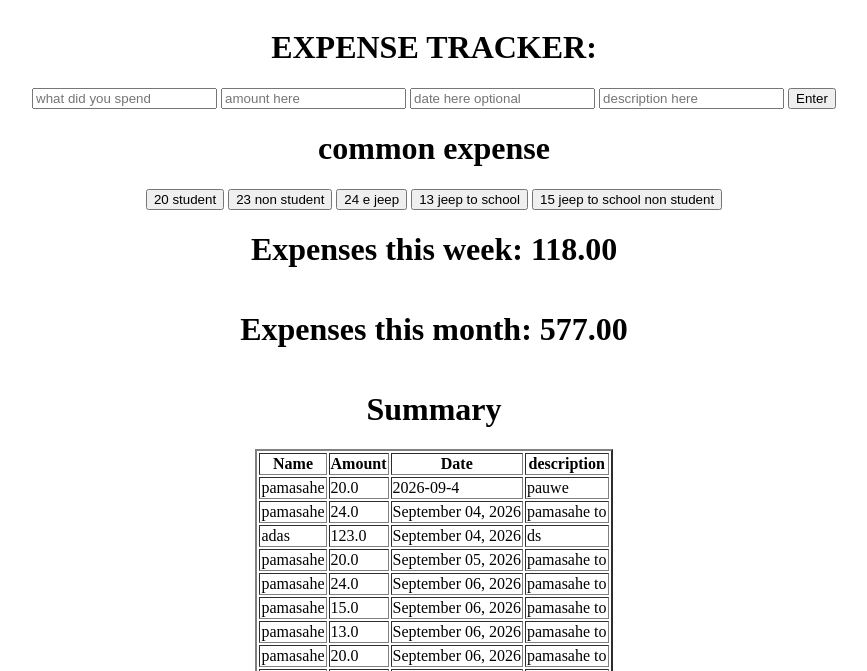
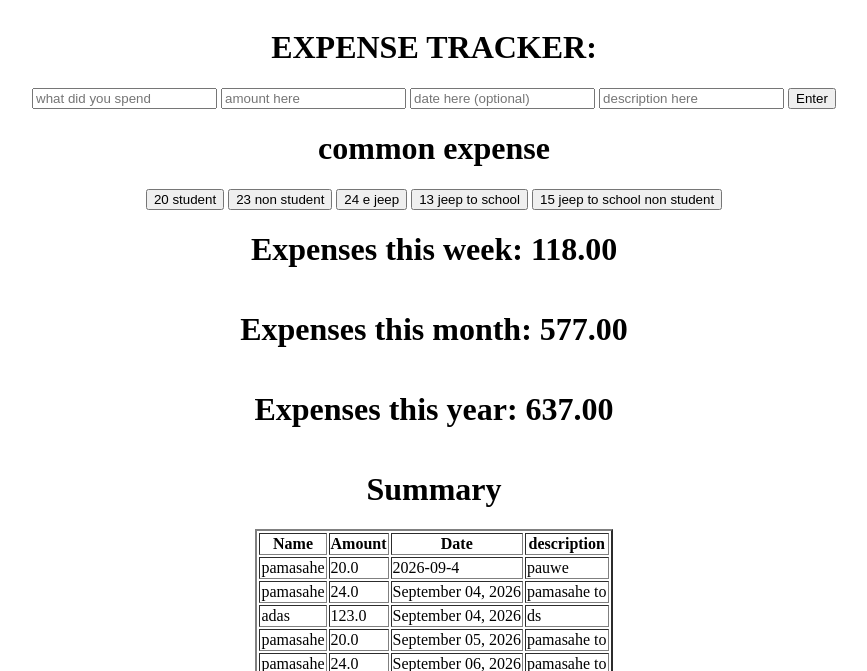
Before and after one commit to Edgar-Sumabat-Jr/expense-tracker, a Flask app: page / in a window 1280 px wide. Shown: the top 671 px of the page, without its empty margins (206-1073 px from the left). Run offline with Flask 3, Linux system fonts and the light colour scheme; data comes from the database, SQL or seed files in the repository; both versions use the stored data as it was after the commit.

Commit message:
added yearly expense at /expenses/yearly

```diff
--- a/templates/home.html
+++ b/templates/home.html
@@ -19,7 +19,7 @@
     <form method="POST" action="/add">
         <input name="expense-name" placeholder="what did you spend">
         <input name="amount" placeholder="amount here">
-        <input name="date" placeholder="date here optional">
+        <input name="date" placeholder="date here (optional)">
         <input name="description" placeholder="description here">
         <button type="submit">Enter</button>
     </form>
@@ -59,6 +59,19 @@
 
     </script>
 
+    <h1>Expenses this year: <span id="yearly-expenses"></span></h1>
+    <script>
+        fetch('/expenses/yearly')
+        .then(response =>{
+            if (!response.ok) throw new Error("HTTP" + response.status)
+            return response.json();
+        })
+        .then(data => {
+            document.getElementById("yearly-expenses").textContent = data.total.toFixed(2);
+        })
+
+    </script>
+
     <h1>Summary</h1>
     <table border="2">
         <th>Name</th>
--- a/views.py
+++ b/views.py
@@ -42,7 +42,7 @@ def insert_expense(name, amount, date, description):
     cursor.execute("INSERT INTO expense (name, amount, date, description) VALUES (?, ?, ?, ?)",
                     (name, amount, date.isoformat(), description))
 
-    conn.commit()
+    db.commit()
 
 
 @app.route("/add", methods=["POST"])
@@ -144,3 +144,32 @@ def monthly_expenses():
         "end_date":end_of_month,
         "total":total
     })
+
+@app.route("/expenses/yearly")
+def yearly_expense():
+    year = date.today().year
+    month = date.today().month
+
+    start_of_year = date(year, 1, 1).isoformat()
+    end_of_year = date(year, 12, 31).isoformat()
+
+    db = get_db()
+    cursor = db.cursor()
+    cursor.execute(
+        """
+        SELECT SUM(amount)
+        FROM expense
+        WHERE date BETWEEN ? AND ?
+        """, (start_of_year, end_of_year)
+        )
+
+    total = cursor.fetchone()[0]
+
+    if total is None:
+        total = 0.0
+
+    return jsonify({
+        "start_of_year":start_of_year,
+        "end_of_year":end_of_year,
+        "total":total
+    })
```
Also changed, not shown: storage.db.
